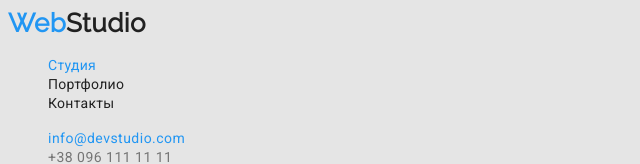
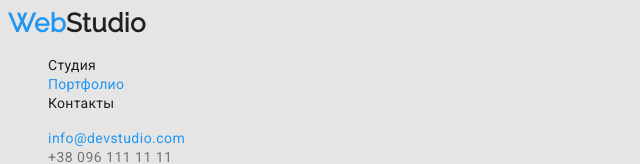
Before and after one commit to velveb/goit-markup-hw-02, a plain HTML site: page portfolio.html in a window 1280 px wide. Shown: the top 164 px of the page, without its empty margins (0-640 px from the left). Drawn offline with Linux system fonts and the light colour scheme.

Commit message:
коректує  class="link current"

```diff
--- a/portfolio.html
+++ b/portfolio.html
@@ -14,9 +14,9 @@
     <header>
         <nav class="site-nav">
             <a href="#" class="logo">Web<span class="span">Studio</span></a>
-            <ul class="list current">
-                <li><a href="./index.html" class="link current">Студия</a></li>
-                <li><a href="./portfolio.html" class="link ">Портфолио</a></li>
+            <ul class="list">
+                <li><a href="./index.html" class="link">Студия</a></li>
+                <li><a href="./portfolio.html" class="link current">Портфолио</a></li>
                 <li><a href="" class="link ">Контакты</a></li>
             </ul>
         </nav>
```
Also changed, not shown: index.html (+2 -2 lines).
